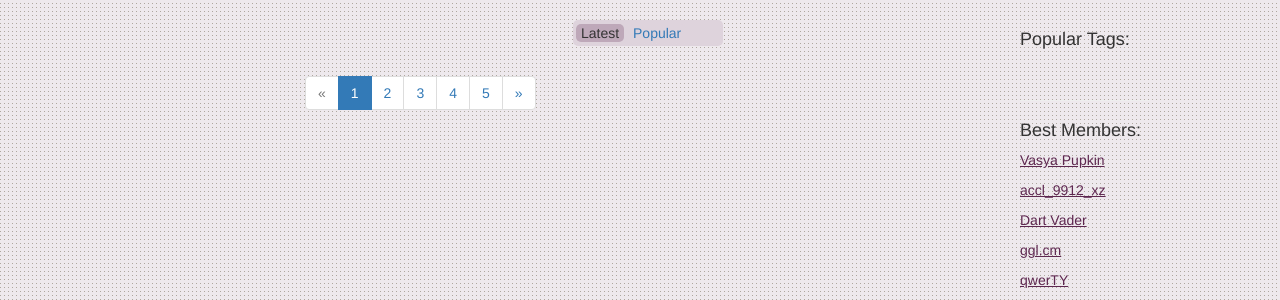
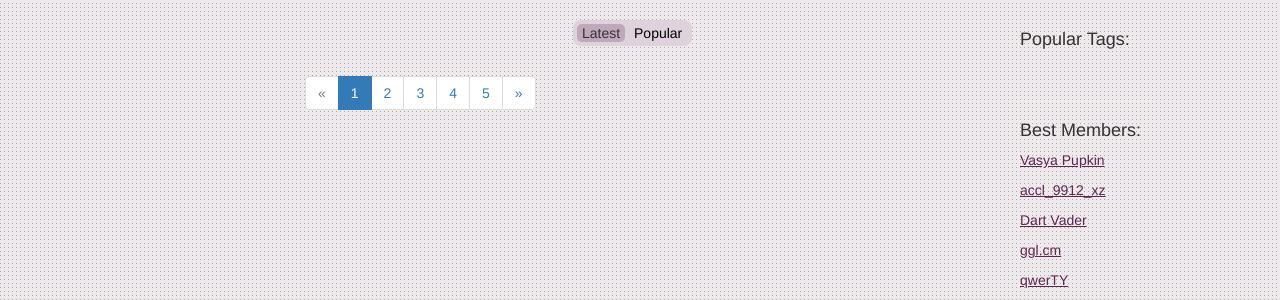
Before and after one commit to d3QUone/ask_kasatkin, a Django app: page / in a window 1280 px wide. Shown: the part 109-409 px from the top of the page. Run offline with Django 3.2, Linux system fonts and the light colour scheme; data that the repository does not hold is empty; some libraries are stand-ins or nearby versions.

Commit message:
switcher style improve

```diff
--- a/ask_kasatkin/static/css/improve.css
+++ b/ask_kasatkin/static/css/improve.css
@@ -76,17 +76,16 @@ body {
 .switchers__block {
     padding-top: 3px;
     padding-bottom: 3px;
-    padding-left: 3px;
-    width: 150px;
+    padding-left: 4px;
+    width: 119px;
     margin-bottom: 10px;
     margin-left: 40%;
     background-color: #DED3DC;
-    border-radius: 5px;
+    border-radius: 8px;
 }
 
 .switcher__active {
     display: inline;
-    width: 60px;
     padding-left: 5px;
     padding-right: 5px;
     padding-top: 1px;
@@ -97,29 +96,25 @@ body {
 
 .switcher__notactive {
     display: inline;
-    width: 60px;
     padding-left: 5px;
     padding-right: 5px;
     padding-top: 1px;
     padding-bottom: 1px;
-
-    background-color: #DED3DC;
     border-radius: 5px;
 }
 
 .switcher__notactive:hover {
     display: inline;
-    width: 60px;
     padding-left: 5px;
     padding-right: 5px;
     padding-top: 1px;
     padding-bottom: 1px;
-
-    background-color: #DED3DC;
     border-radius: 5px;
+    background-color: #EEE9ED;
 }
 
 .link__clear {
+    color: black;
     text-decoration: none;
 }
 
--- a/ask_kasatkin/templates/core__index.html
+++ b/ask_kasatkin/templates/core__index.html
@@ -6,7 +6,7 @@
   <div class="switcher__active">Latest</div>
   <div class="switcher__notactive"><a href="{% url 'core:home' %}?query=popular" class="link__clear">Popular</a></div>
 {% else %}
-  <div class="switcher__noactive"><a href="{% url 'core:home' %}?query=latest" class="link__clear">Latest</a></div>
+  <div class="switcher__notactive"><a href="{% url 'core:home' %}?query=latest" class="link__clear">Latest</a></div>
   <div class="switcher__active">Popular</div>
 {% endif %}
 </div>
```
